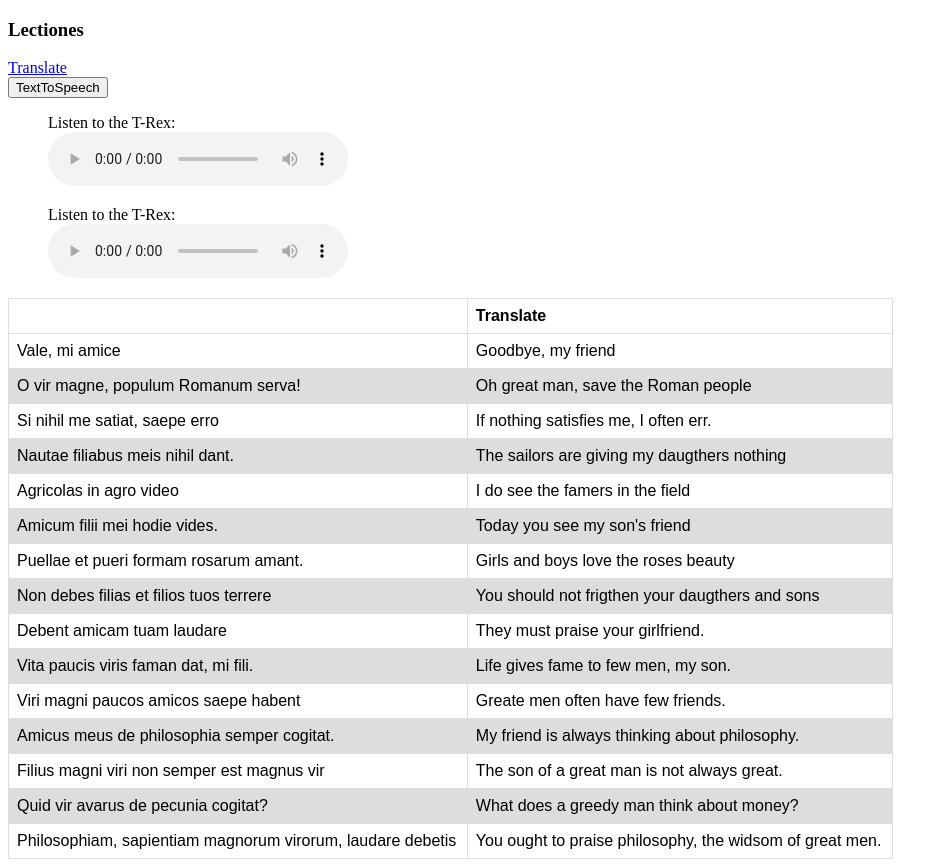
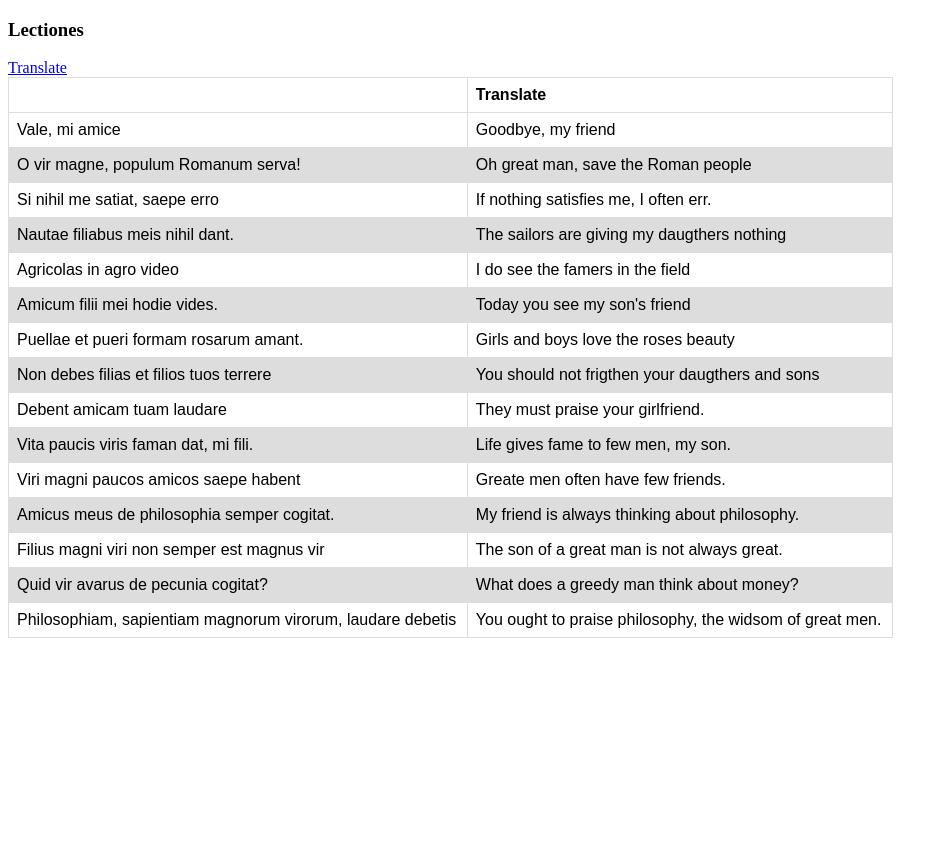
Before and after one commit to lauchRocke/flashcard, a React (Create React App) app: page /lectiones/translate in a window 1280 px wide. Shown: the whole page, without its empty margins (0-948 px from the left). After the commit the page ends 800 px from the top, so only its background shows below. Built offline with nearby package versions, Linux system fonts and the light colour scheme.

Commit message:
vocabulary

```diff
--- a/package.json
+++ b/package.json
@@ -7,6 +7,7 @@
     "@testing-library/react": "^13.4.0",
     "@testing-library/user-event": "^13.5.0",
     "axios": "^0.27.2",
+    "fs": "^0.0.1-security",
     "react": "^18.2.0",
     "react-dom": "^18.2.0",
     "react-icons": "^4.4.0",
--- a/src/App.js
+++ b/src/App.js
@@ -24,7 +24,7 @@ import ModalHolder from './componets/Modal/ModalHolder';
 import Modal from './componets/Modal/Modal';
 import Lectiones from './componets/Lectiones/Lectiones';
 import Translate from './componets/Lectiones/Translate/Translate';
-
+import Vocabulary from './componets/Chap3/Vocabulary/Vocabulary'
 function App() {
   return (
     <Routes>
@@ -45,6 +45,7 @@ function App() {
       <Route path="lectiones" element={<Lectiones />} >
         <Route path="translate" element={<Translate />}/>
       </Route>
+      <Route path="vocabulary" element={<Vocabulary />} />
     </Routes>
   );
 }
--- /dev/null
+++ b/src/componets/Chap3/Vocabulary/Vocabulary.jsx
@@ -0,0 +1,14 @@
+import React from 'react';
+import Player from '../../TextToSpeech/Player';
+
+function Vocabulary() {
+  return (
+    <div>
+      Vocabulary
+      <br />
+      <Player />
+    </div>
+  );
+}
+
+export default Vocabulary;
--- a/src/componets/Layout/Layout.jsx
+++ b/src/componets/Layout/Layout.jsx
@@ -11,6 +11,8 @@ function Layout() {
     <Link to="/exercitationes">Exercitationes</Link>
     <br />
     <Link to="/lectiones">Lectiones</Link>
+    <br />
+    <Link to="/vocabulary">Vocabulary</Link>
     </div>
   )
 }
--- a/src/componets/Lectiones/Lectiones.jsx
+++ b/src/componets/Lectiones/Lectiones.jsx
@@ -1,7 +1,6 @@
 import React from 'react';
 import { Link, Outlet } from 'react-router-dom';
-import Translate from './Translate/Translate';
-import TextToSpeech from './TextToSpeech/TextToSpeech';
+
 
 function Lectiones() {
   return (
--- a/src/componets/Lectiones/TextToSpeech/Player.jsx
+++ /dev/null
@@ -1,46 +0,0 @@
-import React, { useState, useEffect } from "react";
-import amabo from '../../audio/one/vocabulary/amabo.mp3'
-
-const useAudio = url => {
-  const [audio] = useState(new Audio(url));
-  const [playing, setPlaying] = useState(false);
-
-  const toggle = () => setPlaying(!playing);
-
-  useEffect(() => {
-      playing ? audio.play() : audio.pause();
-    },
-    [playing]
-  );
-
-  useEffect(() => {
-    audio.addEventListener('ended', () => setPlaying(false));
-    return () => {
-      audio.removeEventListener('ended', () => setPlaying(false));
-    };
-  }, []);
-
-  return [playing, toggle];
-};
-
-const Player = ({ url }) => {
-  const [playing, toggle] = useAudio(url);
-
-  return (
-    <div>
-      {/* <button onClick={toggle}>{playing ? "Pause" : "Play"}</button> */}
-      <figure>
-    <figcaption>Listen to the T-Rex:</figcaption>
-    <audio
-        controls
-        src={amabo}>
-            <a href="/media/cc0-audio/t-rex-roar.mp3">
-                Download audio
-            </a>
-    </audio>
-</figure>
-    </div>
-  );
-};
-
-export default Player;
--- a/src/componets/Lectiones/Translate/Translate.jsx
+++ b/src/componets/Lectiones/Translate/Translate.jsx
@@ -1,10 +1,9 @@
 import React from 'react'
-import TextToSpeech from '../TextToSpeech/TextToSpeech'
 
 function Translate() {
   return (
     <div>
-      <TextToSpeech />
+
     <table>
     <thead>
       <tr>
--- /dev/null
+++ b/src/componets/TextToSpeech/Player.jsx
@@ -0,0 +1,28 @@
+import React, { useState, useEffect } from 'react';
+import amabo from '../audio/one/vocabulary/amabo.mp3';
+
+const useAudio = ({}) => {
+  const [audio] = useState(new Audio({}));
+  const [playing, setPlaying] = useState(false);
+
+  const toggle = () => setPlaying(!playing);
+
+  useEffect(() => {
+    playing ? audio.play() : audio.pause();
+  }, [playing]);
+
+  return [playing, toggle];
+};
+
+const Player = ({}) => {
+  return (
+    <div>
+      <figure>
+        <figcaption>Listen to the vocabulary:</figcaption>
+        <audio controls src={amabo}></audio>
+      </figure>
+    </div>
+  );
+};
+
+export default Player;
--- a/src/componets/Lectiones/TextToSpeech/TextToSpeech.jsx
+++ b/src/componets/TextToSpeech/TextToSpeech.jsx
@@ -14,22 +14,22 @@ const options = {
 
 let data = '';
 
-function handleClick() {
-  console.log('click');
-  axios
-    .request(options)
-    .then(function (response) {
-      //   console.log(response);
-      //      let audioHear = URL.createObjectURL(response.data);
+// function handleClick() {
+//   console.log('click');
+//   axios
+//     .request(options)
+//     .then(function (response) {
+//       //   console.log(response);
+//       //      let audioHear = URL.createObjectURL(response.data);
 
-      data = response.data;
-      converyBinary();
-      return response.data;
-    })
-    .catch(function (error) {
-      console.error(error);
-    });
-}
+//       data = response.data;
+//       converyBinary();
+//       return response.data;
+//     })
+//     .catch(function (error) {
+//       console.error(error);
+//     });
+// }
 
 function convertDataURIToBinary(dataURI) {
   var BASE64_MARKER = ';base64,';
@@ -60,7 +60,7 @@ function converyBinary() {
 function TextToSpeech() {
   return (
     <div>
-      <button onClick={() => handleClick()}>TextToSpeech</button>
+      {/* <button onClick={() => handleClick()}>TextToSpeech</button> */}
       {/* <audio id="audio" controls>
         <source id="source" src="../audio/one/amo.mp3" type="audio/ogg" />
       </audio> */}
```
Also changed, not shown: 1 other file (tests, documents, lock files or other folders).
